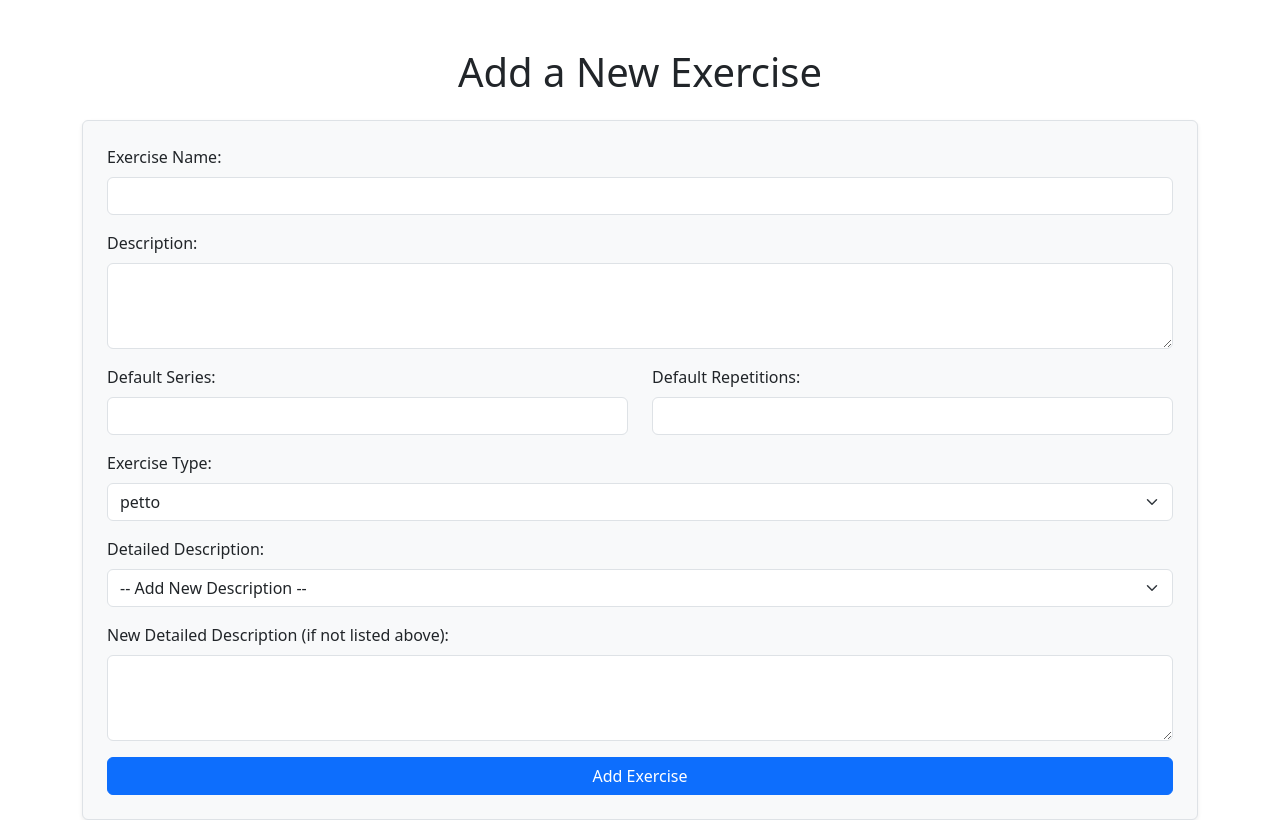
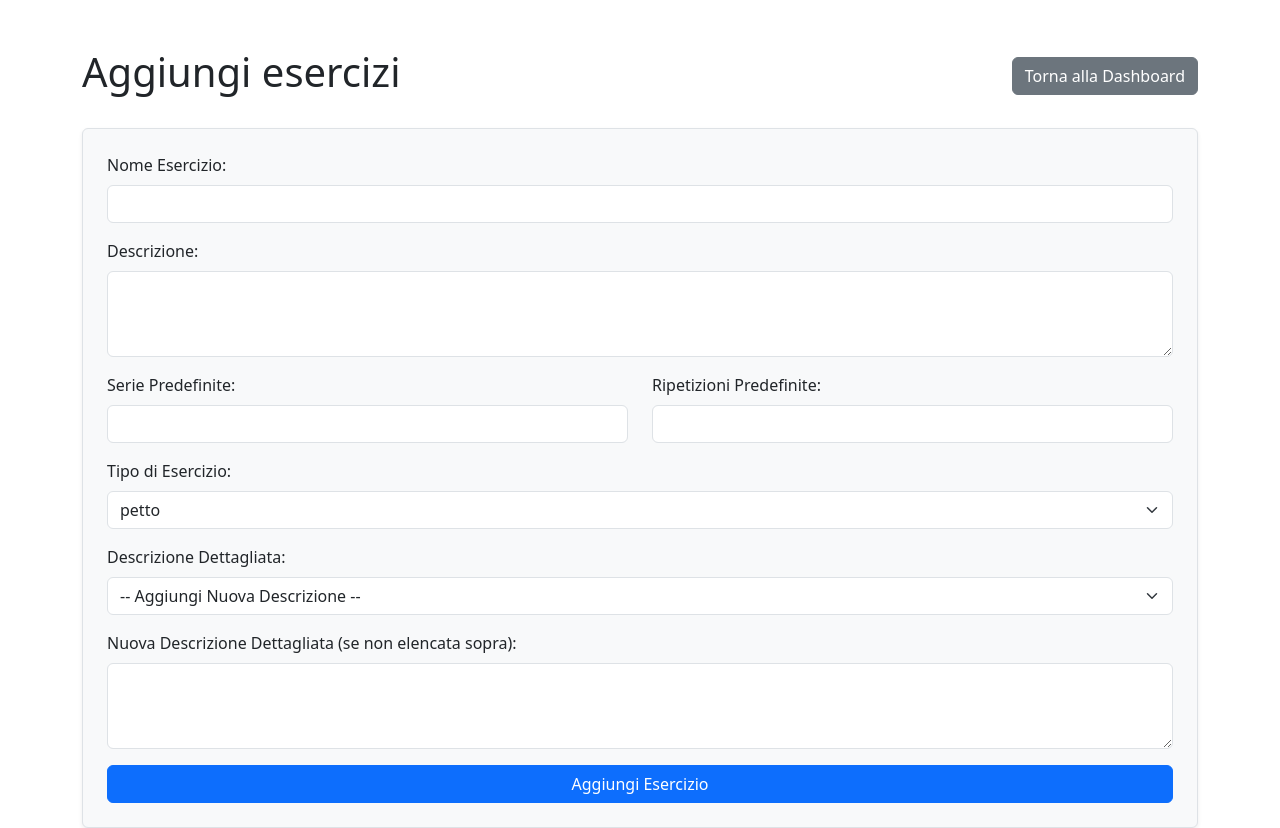
Before and after one commit to 88KEVIN88/Fitness_tracker_Web_app, a PHP site: page /views/add_exercise.php in a window 1280 px wide. Run offline with PHP 8.4, Linux system fonts and the light colour scheme; data comes from the database, SQL or seed files in the repository.

Commit message:
piccole modifiche

```diff
--- a/views/add_exercise.php
+++ b/views/add_exercise.php
@@ -1,9 +1,9 @@
 <!DOCTYPE html>
-<html lang="en">
+<html lang="it">
 <head>
     <meta charset="UTF-8">
     <meta name="viewport" content="width=device-width, initial-scale=1.0">
-    <title>Add New Exercise</title>
+    <title>Aggiungi Nuovo Esercizio</title>
     <!-- Bootstrap CSS -->
     <link href="https://cdn.jsdelivr.net/npm/bootstrap@5.3.0-alpha1/dist/css/bootstrap.min.css" rel="stylesheet">
     <!-- Optional: Font Awesome for icons -->
@@ -11,48 +11,51 @@
 </head>
 <body>
     <div class="container mt-5">
-        <h1 class="mb-4 text-center">Add a New Exercise</h1>
+    <div class="d-flex justify-content-between align-items-center mb-4">
+        <h1>Aggiungi esercizi</h1>
+        <a href="dashboard.php" class="btn btn-secondary">Torna alla Dashboard</a>
+    </div>
         <?php
         include '../config/db.php';
 
         // Recupera i tipi di esercizio dalla tabella tipo_esercizio
         $resultTypes = $conn->query("SELECT id_tipo, nome_tipo FROM tipo_esercizio");
         if (!$resultTypes) {
-            die("Error fetching exercise types: " . $conn->error);
+            die("Errore nel recupero dei tipi di esercizio: " . $conn->error);
         }
         $types = $resultTypes->fetch_all(MYSQLI_ASSOC);
 
         // Recupera le descrizioni degli esercizi dalla tabella esercizi_descrizione
         $resultDescriptions = $conn->query("SELECT id_descrizione, nome_esercizio FROM esercizi_descrizione");
         if (!$resultDescriptions) {
-            die("Error fetching exercise descriptions: " . $conn->error);
+            die("Errore nel recupero delle descrizioni degli esercizi: " . $conn->error);
         }
         $descriptions = $resultDescriptions->fetch_all(MYSQLI_ASSOC);
         ?>
         <form method="POST" action="../handlers/addExerciseHandler.php" class="p-4 border rounded shadow-sm bg-light">
             <div class="mb-3">
-                <label for="exercise_name" class="form-label">Exercise Name:</label>
+                <label for="exercise_name" class="form-label">Nome Esercizio:</label>
                 <input type="text" id="exercise_name" name="exercise_name" class="form-control" required>
             </div>
 
             <div class="mb-3">
-                <label for="description" class="form-label">Description:</label>
+                <label for="description" class="form-label">Descrizione:</label>
                 <textarea id="description" name="description" class="form-control" rows="3" required></textarea>
             </div>
 
             <div class="row mb-3">
                 <div class="col-md-6">
-                    <label for="series" class="form-label">Default Series:</label>
+                    <label for="series" class="form-label">Serie Predefinite:</label>
                     <input type="number" id="series" name="series" class="form-control" required min="1">
                 </div>
                 <div class="col-md-6">
-                    <label for="repetitions" class="form-label">Default Repetitions:</label>
+                    <label for="repetitions" class="form-label">Ripetizioni Predefinite:</label>
                     <input type="number" id="repetitions" name="repetitions" class="form-control" required min="1">
                 </div>
             </div>
 
             <div class="mb-3">
-                <label for="type_id" class="form-label">Exercise Type:</label>
+                <label for="type_id" class="form-label">Tipo di Esercizio:</label>
                 <select id="type_id" name="type_id" class="form-select" required>
                     <?php foreach ($types as $type): ?>
                         <option value="<?= htmlspecialchars($type['id_tipo']) ?>">
@@ -63,9 +66,9 @@
             </div>
 
             <div class="mb-3">
-                <label for="description_id" class="form-label">Detailed Description:</label>
+                <label for="description_id" class="form-label">Descrizione Dettagliata:</label>
                 <select id="description_id" name="description_id" class="form-select">
-                    <option value="">-- Add New Description --</option>
+                    <option value="">-- Aggiungi Nuova Descrizione --</option>
                     <?php foreach ($descriptions as $description): ?>
                         <option value="<?= htmlspecialchars($description['id_descrizione']) ?>">
                             <?= htmlspecialchars($description['nome_esercizio']) ?>
@@ -75,11 +78,11 @@
             </div>
 
             <div class="mb-3">
-                <label for="new_description" class="form-label">New Detailed Description (if not listed above):</label>
+                <label for="new_description" class="form-label">Nuova Descrizione Dettagliata (se non elencata sopra):</label>
                 <textarea id="new_description" name="new_description" class="form-control" rows="3"></textarea>
             </div>
 
-            <button type="submit" class="btn btn-primary w-100">Add Exercise</button>
+            <button type="submit" class="btn btn-primary w-100">Aggiungi Esercizio</button>
         </form>
     </div>
 
```
Also changed, not shown: views/add_scheda.php (+12 -9 lines), views/exercise_history.php (+9 -9 lines), views/log_exercise.php (+12 -9 lines).
